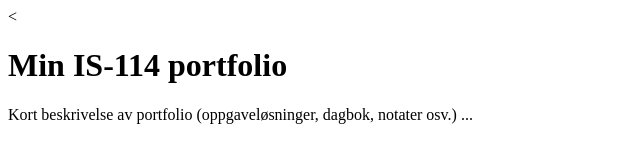
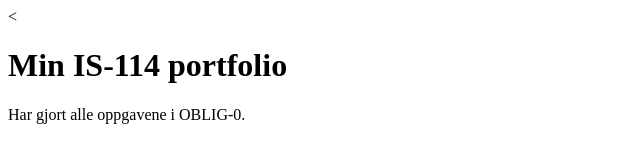
Before and after one commit to oskarmk24/uia-repo-oskar, a plain HTML site: page docs/index.html in a window 1280 px wide. Shown: the whole page, without its empty margins (0-640 px from the left). Drawn offline with Linux system fonts and the light colour scheme.

Commit message:
changed contents of html file

```diff
--- a/docs/index.html
+++ b/docs/index.html
@@ -3,10 +3,10 @@
 <head>
 <meta charset="utf-8">
 <meta name="viewport" content="width=device-width, initial-scale=1">
-<title>(navn [mellomnavn]* etternavn)</title>
+<title>(Oskar [Moberg]* Kirkbride)</title>
 <</head>
 <body>
 <h1>Min IS-114 portfolio</h1>
-<p>Kort beskrivelse av portfolio (oppgaveløsninger, dagbok, notater osv.) ...
+<p>Har gjort alle oppgavene i OBLIG-0.
 </body>
 </html>
```
